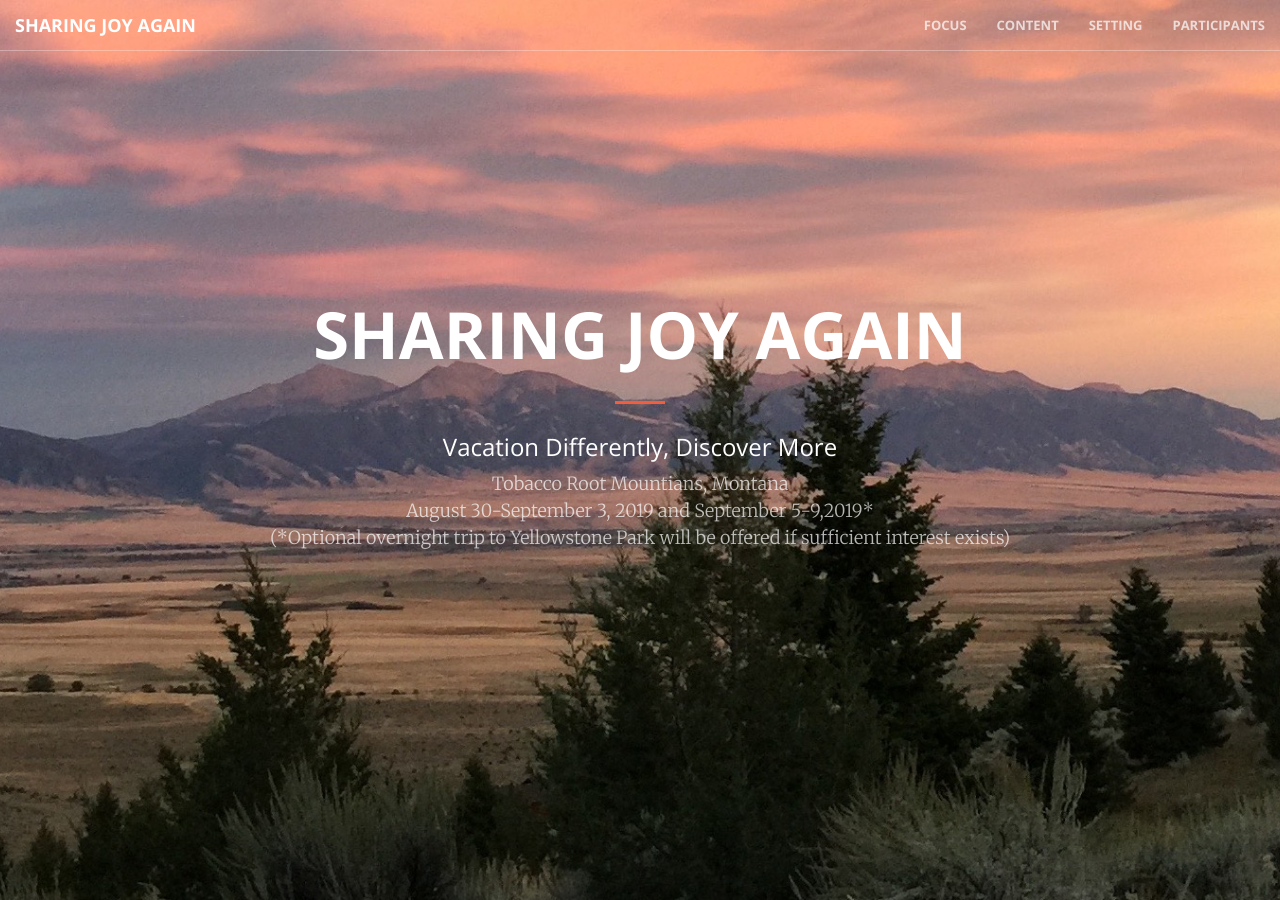
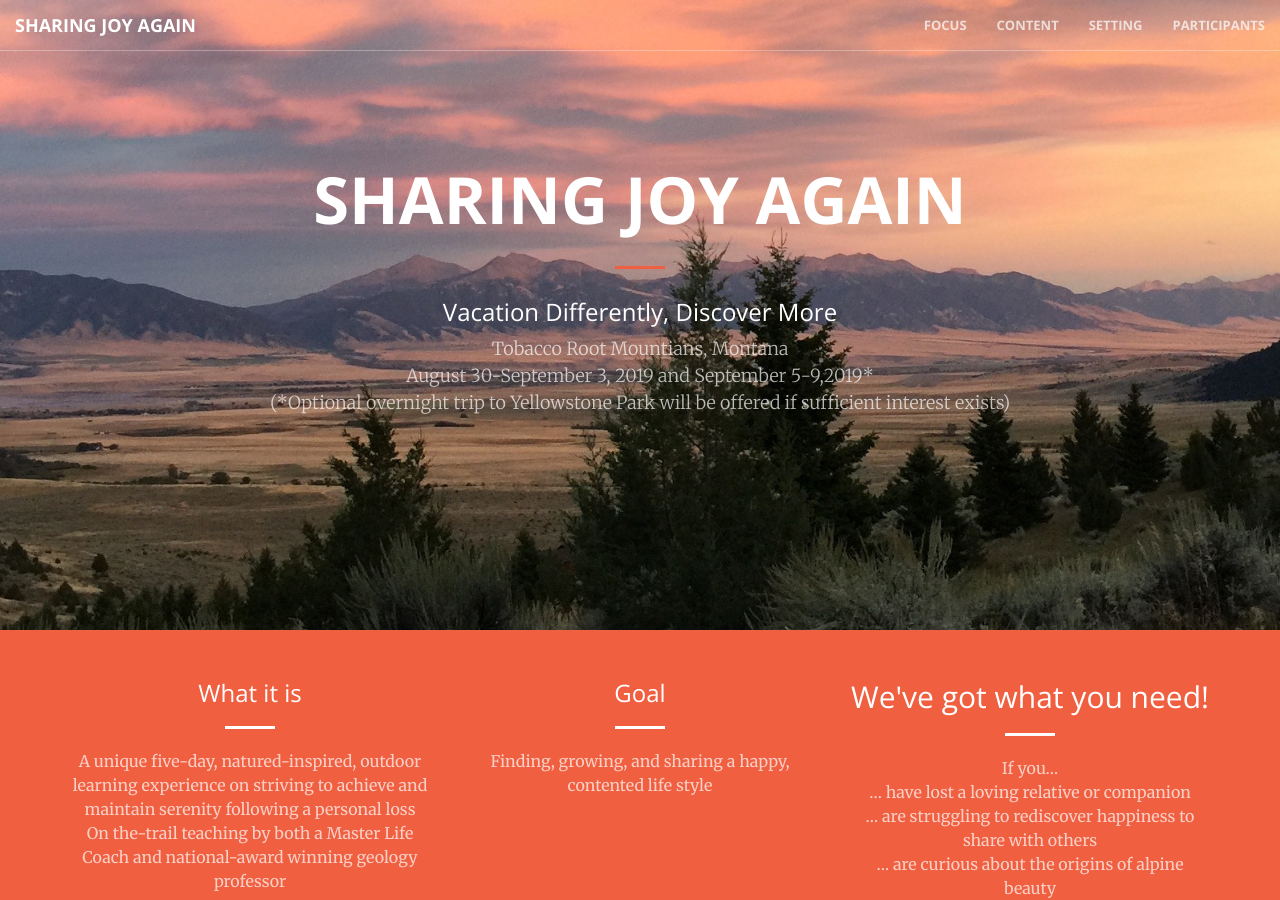
Before and after one commit to mattjohnsonco/joy, a Jekyll site: the page built from index.html, in a window 1280 px wide and 900 px high. Built offline with Jekyll 4.4.1, drawn with Linux system fonts in a browser that asks for light colours.

Commit message:
Update _base.scss

```diff
--- a/_sass/_base.scss
+++ b/_sass/_base.scss
@@ -182,7 +182,7 @@ header {
         }
     }
     @media (min-width: 768px) {
-        min-height: 100%;
+        min-height: 70%;
         .header-content {
             position: absolute;
             top: 50%;
```
